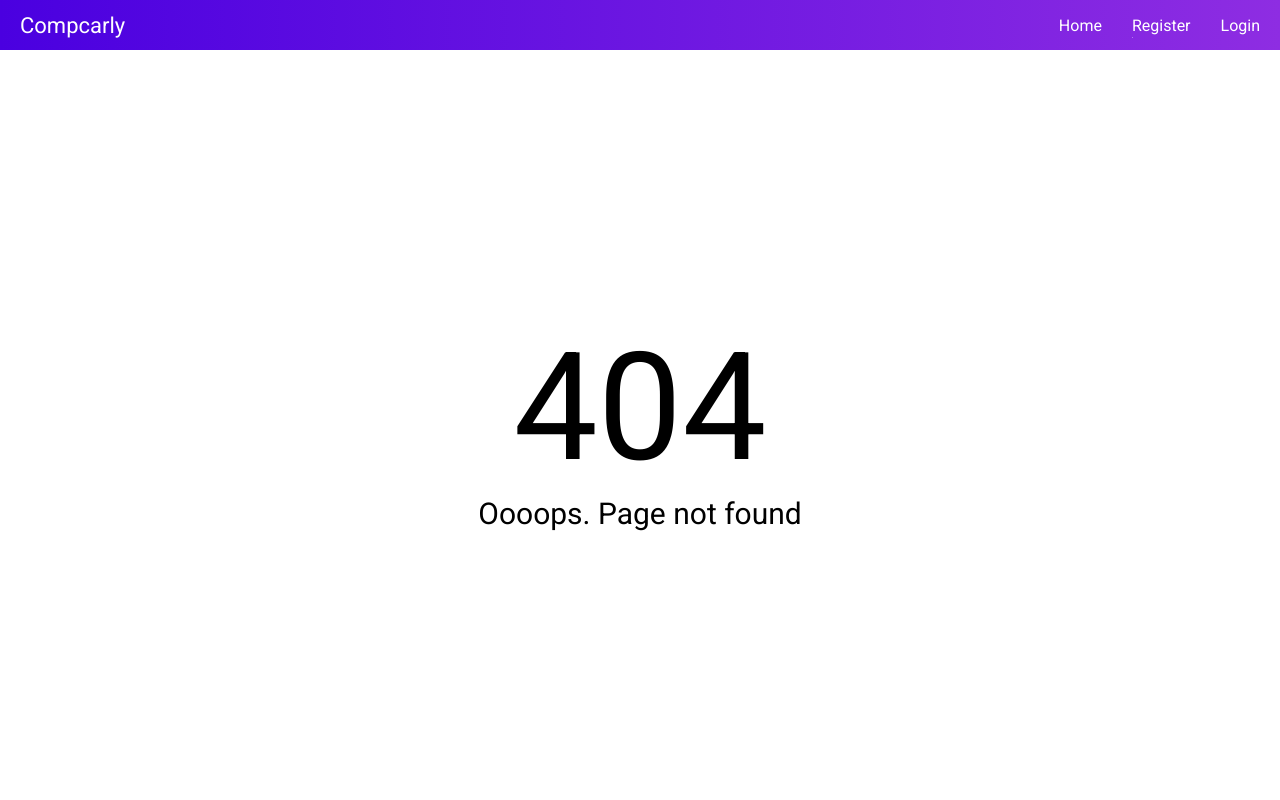
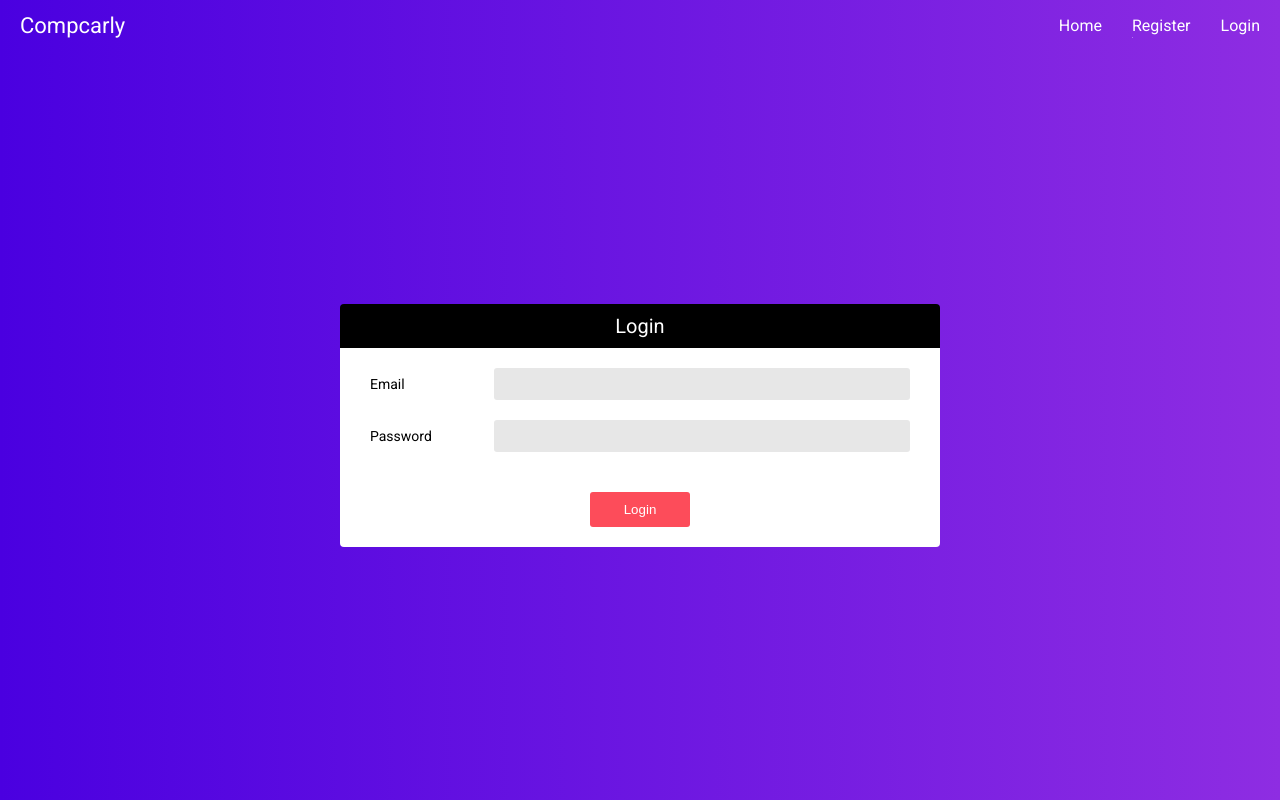
Before and after one commit to jstanislawczyk/compcar-frontend, a Vue app: page /login in a window 1280 px wide. Before the commit this address had no page. Built offline with nearby package versions, Linux system fonts and the light colour scheme.

Commit message:
Added login page

```diff
--- /dev/null
+++ b/src/components/Login.vue
@@ -0,0 +1,119 @@
+<template>
+  <section class="login">
+    <div class="login__panel">
+      <div class="login__header">
+        <h2 class="login__header-text">Login</h2>
+      </div>
+
+      <div class="login__form-wrapper">
+        <form class="login__form">
+          <div class="login__input-wrapper">
+            <p class="login__input-title">Email</p>
+            <input class="login__input">
+          </div>
+          <div class="login__input-wrapper">
+            <p class="login__input-title">Password</p>
+            <input class="login__input" type="password">
+          </div>
+
+          <button class="login__button">Login</button>
+        </form>
+      </div>
+    </div>
+  </section>
+</template>
+
+<script>
+export default {
+  name: 'Login',
+};
+</script>
+
+<style scoped lang="scss">
+  @import "scss/variables/colors";
+  @import "scss/variables/gradients";
+  @import "scss/variables/devices";
+
+  .login {
+    display: flex;
+    justify-content: center;
+    align-items: center;
+    width: 100%;
+    height: 100%;
+    background: $violet-purple-gradient;
+
+    &__panel {
+      width: 95%;
+      max-width: 600px;
+      border-radius: 4px;
+      overflow: hidden
+    }
+
+    &__header {
+      background: $black;
+    }
+
+    &__header-text {
+      margin: 0;
+      padding: 10px 0;
+      font-size: 20px;
+      font-weight: normal;
+      color: $white;
+    }
+
+    &__form-wrapper {
+      display: flex;
+      justify-content: center;
+      align-items: center;
+      background: $white;
+    }
+
+    &__form {
+      width: 90%;
+    }
+
+    &__input-wrapper {
+      display: flex;
+      flex-direction: column;
+      justify-content: left;
+      padding: 20px 0 0;
+
+      @media (min-width: $tablet)  {
+        flex-direction: row;
+        justify-content: space-between;
+      }
+    }
+
+    &__input-title {
+      flex-basis: 30%;
+      margin: 0 0 5px;
+      text-align: left;
+      font-size: 14px;
+
+      @media (min-width: $tablet)  {
+        margin: 0;
+        line-height: 32px;
+      }
+    }
+
+    &__input {
+      height: 30px;
+      width: 100%;
+      border: none;
+      border-radius: 3px;
+      font-size: 15px;
+      background: $light-grey;
+      color: $grey;
+    }
+
+    &__button {
+      width: 100px;
+      height: 35px;
+      margin: 40px 0 20px;
+      background: $light-red;
+      border: none;
+      border-radius: 3px;
+      color: $white;
+    }
+  }
+</style>
--- a/src/router/index.js
+++ b/src/router/index.js
@@ -3,6 +3,7 @@ import VueRouter from 'vue-router';
 import Register from '@/components/Register';
 import Home from '@/views/Home';
 import NotFound from '@/views/NotFound';
+import Login from '@/components/Login';
 
 Vue.use(VueRouter);
 
@@ -18,6 +19,11 @@ const routes = [
     component: Register,
   },
   {
+    path: '/login',
+    name: 'Login',
+    component: Login,
+  },
+  {
     path: '/:catchAll(.*)',
     component: NotFound,
   },
```
